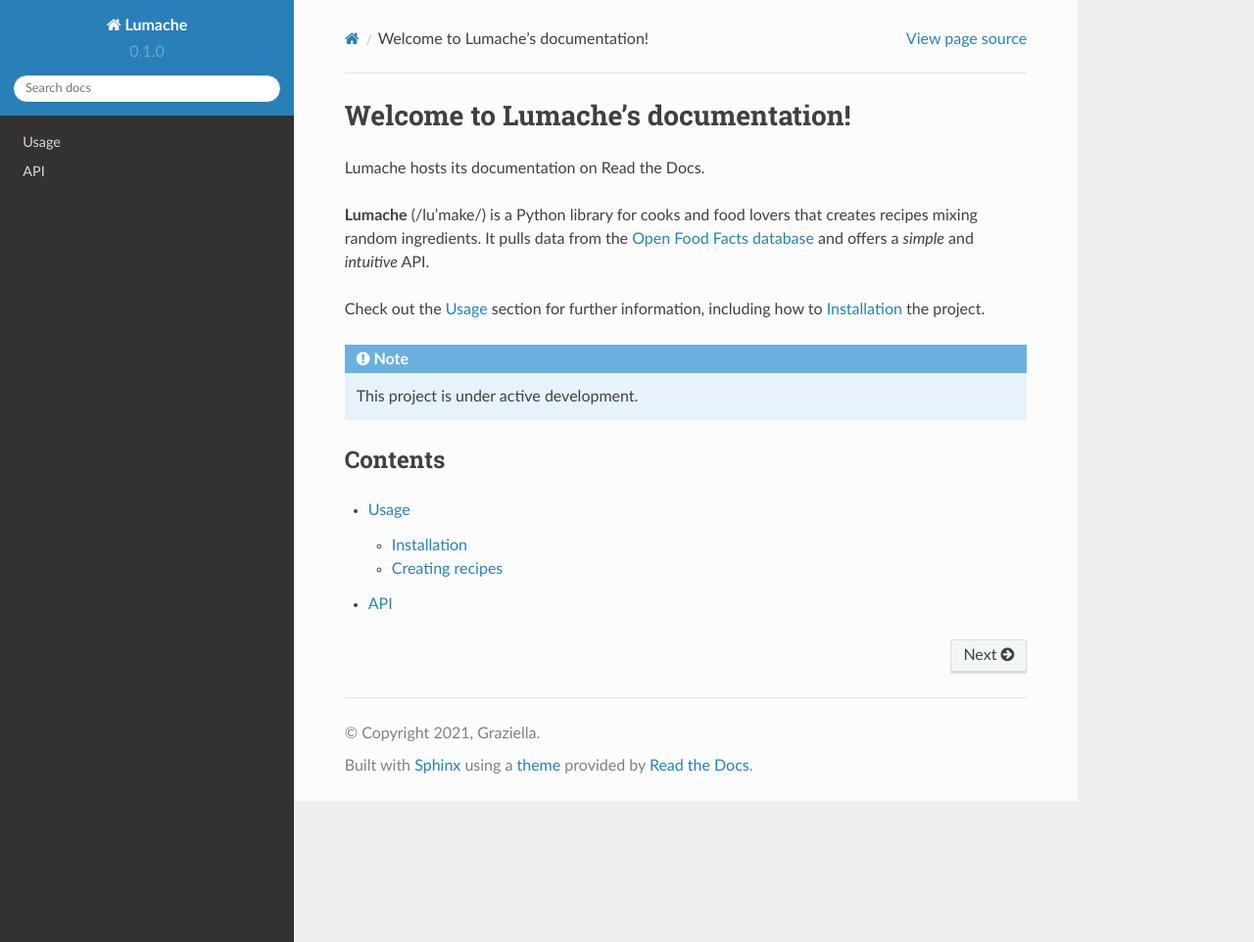
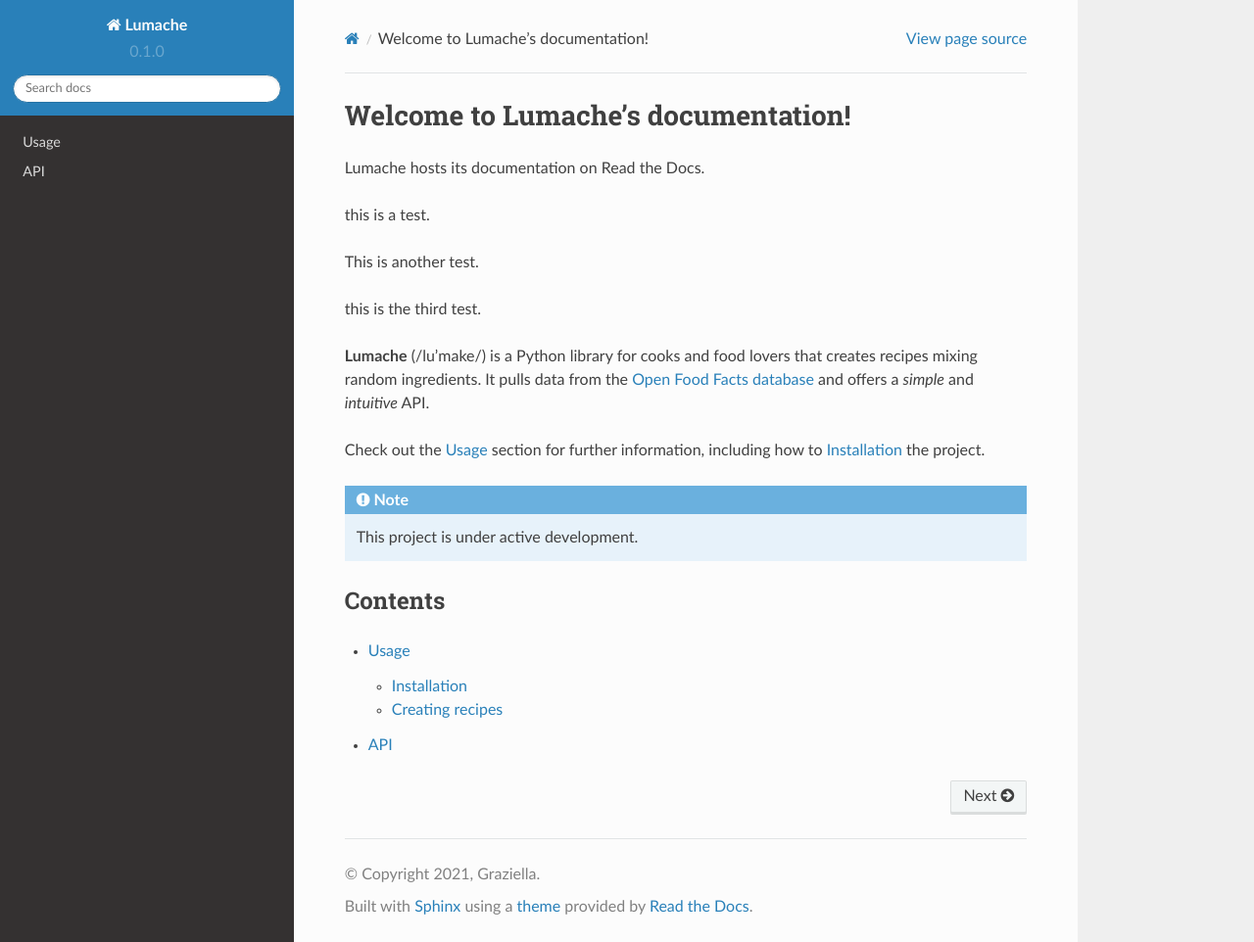
Before and after one commit to huangxdtc/dac, a Sphinx documentation site: the page built from docs/source/index.rst, in a window 1280 px wide and 962 px high. Shown: the whole window at 98% size. Built offline with Sphinx 7.4.7 and the Read the Docs theme 2.0.0, drawn with Linux system fonts in a browser that asks for light colours.

Commit message:
added three lines

```diff
--- a/docs/source/index.rst
+++ b/docs/source/index.rst
@@ -2,6 +2,12 @@ Welcome to Lumache's documentation!
 ===================================
 
 Lumache hosts its documentation on Read the Docs.
+
+this is a test.
+
+This is another test.
+
+this is the third test.
 
 **Lumache** (/lu'make/) is a Python library for cooks and food lovers
 that creates recipes mixing random ingredients.
```
